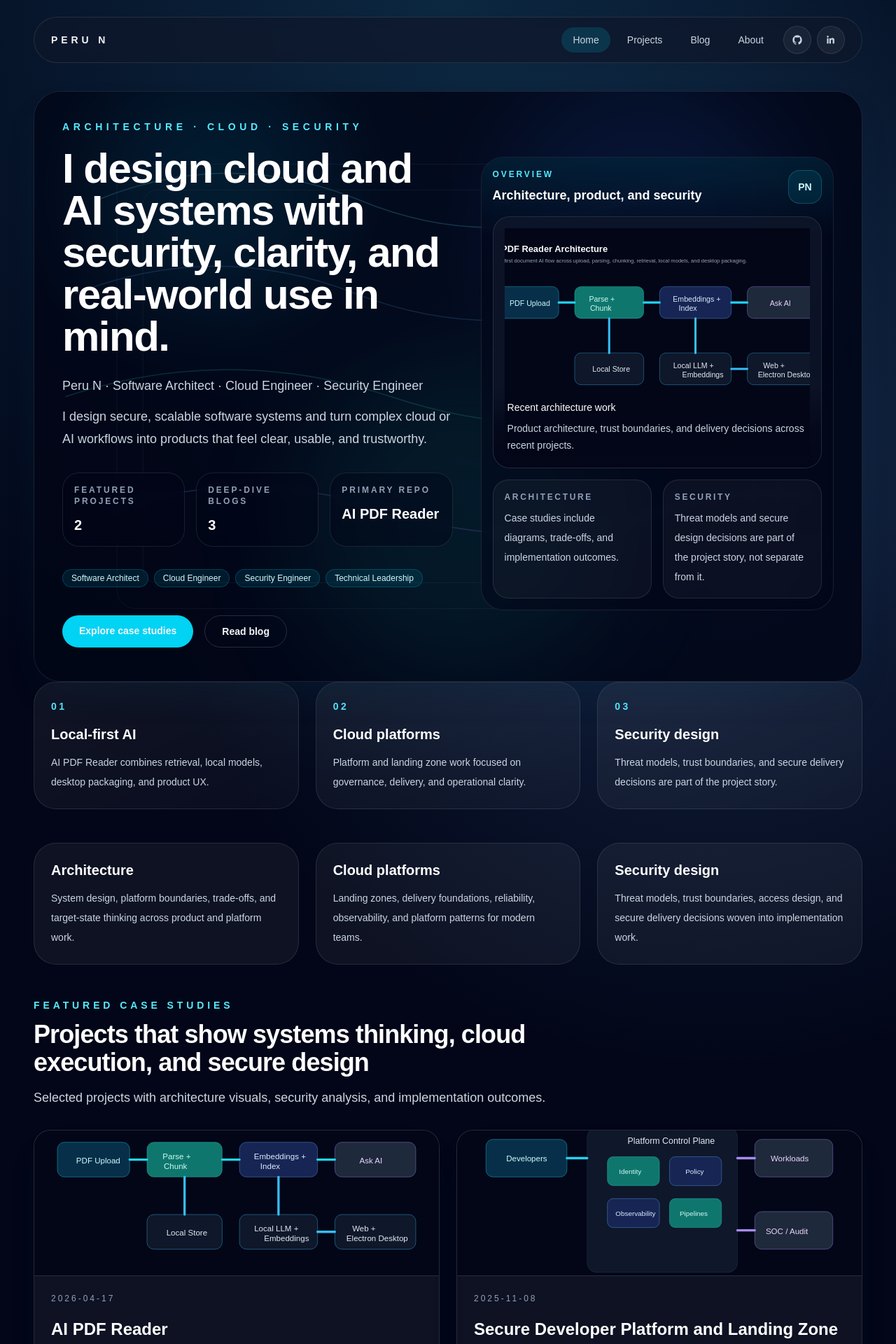
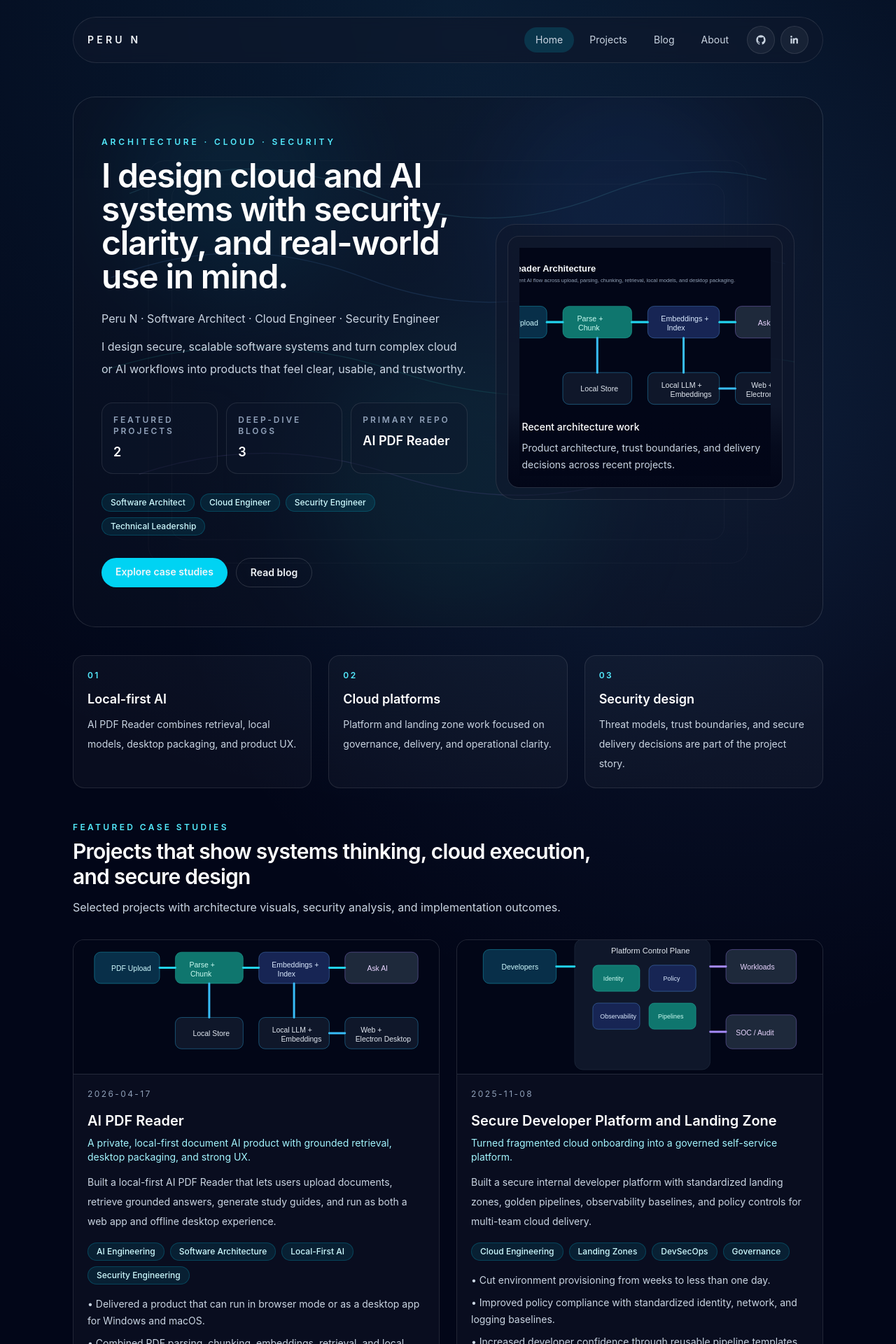
Before and after one commit to perugoal2/portfolio, a Next.js app: page / in a window 1280 px wide. Shown: the top 1920 px of the page at 70% size. Built offline with nearby package versions, Linux system fonts and the light colour scheme.

Commit message:
Update and clean UI

```diff
--- a/src/components/BlogCard.tsx
+++ b/src/components/BlogCard.tsx
@@ -9,8 +9,8 @@ type BlogCardProps = {
 
 export function BlogCard({ post }: BlogCardProps) {
   return (
-    <article className="rounded-3xl border border-white/10 bg-white/5 p-6 transition hover:border-cyan-300/30 hover:bg-white/[0.07]">
-      <div className="flex flex-wrap items-center gap-2 text-xs uppercase tracking-[0.25em] text-slate-400">
+    <article className="rounded-2xl border border-white/10 bg-white/[0.03] p-5 transition hover:border-cyan-300/30 hover:bg-white/[0.05]">
+      <div className="flex flex-wrap items-center gap-2 text-xs uppercase tracking-[0.2em] text-slate-400">
         <span>{post.category}</span>
         <span>•</span>
         <span>{post.date}</span>
@@ -18,8 +18,8 @@ export function BlogCard({ post }: BlogCardProps) {
         <span>{post.readingTime}</span>
       </div>
 
-      <h3 className="mt-4 text-2xl font-semibold text-white">{post.title}</h3>
-      <p className="mt-3 text-sm leading-7 text-slate-300">{post.summary}</p>
+      <h3 className="mt-3 text-xl font-semibold text-white">{post.title}</h3>
+      <p className="mt-2 text-sm leading-7 text-slate-300">{post.summary}</p>
 
       <div className="mt-5 flex flex-wrap gap-2">
         {post.tags.map((tag) => (
--- a/src/components/Layout.tsx
+++ b/src/components/Layout.tsx
@@ -52,16 +52,16 @@ export function Layout({ title, description, children }: LayoutProps) {
       </Head>
 
       <div className="relative min-h-screen overflow-hidden bg-slate-950 text-slate-100">
-        <div className="pointer-events-none absolute inset-0 bg-[radial-gradient(circle_at_top,_rgba(56,189,248,0.18),_transparent_30%),radial-gradient(circle_at_80%_20%,_rgba(96,165,250,0.18),_transparent_25%),radial-gradient(circle_at_bottom,_rgba(14,165,233,0.14),_transparent_35%)]" />
+        <div className="pointer-events-none absolute inset-0 bg-[radial-gradient(circle_at_top,_rgba(56,189,248,0.12),_transparent_34%),radial-gradient(circle_at_80%_20%,_rgba(96,165,250,0.1),_transparent_28%),radial-gradient(circle_at_bottom,_rgba(14,165,233,0.09),_transparent_40%)]" />
 
-        <div className="relative mx-auto flex min-h-screen w-full max-w-7xl flex-col px-6 py-6 sm:px-10 lg:px-12">
-          <header className="sticky top-4 z-20 mb-10 rounded-full border border-white/10 bg-slate-900/75 px-4 py-3 backdrop-blur xl:px-6">
+        <div className="relative mx-auto flex min-h-screen w-full max-w-6xl flex-col px-6 py-6 sm:px-8 lg:px-10">
+          <header className="sticky top-4 z-20 mb-12 rounded-full border border-white/10 bg-slate-900/65 px-4 py-3 backdrop-blur xl:px-5">
             <div className="flex flex-col gap-4 lg:flex-row lg:items-center lg:justify-between">
-              <Link href="/" className="text-sm font-semibold uppercase tracking-[0.35em] text-cyan-300">
+              <Link href="/" className="text-sm font-semibold uppercase tracking-[0.3em] text-cyan-300">
                 Peru N
               </Link>
 
-              <nav className="flex flex-wrap items-center gap-2 text-sm text-slate-300">
+              <nav className="flex flex-wrap items-center gap-1.5 text-sm text-slate-300">
                 {navigation.map((item) => {
                   const isHome = item.href === "/";
                   const isActive = isHome
--- a/src/components/ProjectCard.tsx
+++ b/src/components/ProjectCard.tsx
@@ -10,8 +10,8 @@ type ProjectCardProps = {
 
 export function ProjectCard({ project }: ProjectCardProps) {
   return (
-    <article className="group overflow-hidden rounded-3xl border border-white/10 bg-white/5 shadow-2xl shadow-cyan-950/10 transition hover:-translate-y-1 hover:border-cyan-300/30 hover:bg-white/[0.07]">
-      <div className="relative h-52 overflow-hidden border-b border-white/10 bg-slate-900/60">
+    <article className="group overflow-hidden rounded-2xl border border-white/10 bg-white/[0.03] transition hover:border-cyan-300/30 hover:bg-white/[0.05]">
+      <div className="relative h-48 overflow-hidden border-b border-white/10 bg-slate-900/60">
         <Image
           src={project.architectureImage}
           alt={`${project.title} architecture diagram`}
@@ -20,15 +20,15 @@ export function ProjectCard({ project }: ProjectCardProps) {
         />
       </div>
 
-      <div className="space-y-5 p-6">
-        <div className="flex flex-wrap items-center gap-2 text-xs uppercase tracking-[0.25em] text-slate-400">
+      <div className="space-y-4 p-5">
+        <div className="flex flex-wrap items-center gap-2 text-xs uppercase tracking-[0.2em] text-slate-400">
           <span>{project.date}</span>
         </div>
 
         <div>
-          <h3 className="text-2xl font-semibold text-white">{project.title}</h3>
+          <h3 className="text-xl font-semibold text-white">{project.title}</h3>
           <p className="mt-2 text-sm text-cyan-200">{project.tagline}</p>
-          <p className="mt-4 text-sm leading-7 text-slate-300">{project.summary}</p>
+          <p className="mt-3 text-sm leading-7 text-slate-300">{project.summary}</p>
         </div>
 
         <div className="flex flex-wrap gap-2">
@@ -37,7 +37,7 @@ export function ProjectCard({ project }: ProjectCardProps) {
           ))}
         </div>
 
-        <div className="grid gap-2 text-sm text-slate-300">
+        <div className="grid gap-2 text-sm leading-6 text-slate-300">
           {project.outcomes.slice(0, 3).map((outcome) => (
             <p key={outcome}>• {outcome}</p>
           ))}
--- a/src/components/SectionHeader.tsx
+++ b/src/components/SectionHeader.tsx
@@ -7,9 +7,9 @@ type SectionHeaderProps = {
 export function SectionHeader({ eyebrow, title, description }: SectionHeaderProps) {
   return (
     <div className="max-w-3xl">
-      <p className="mb-3 text-sm font-semibold uppercase tracking-[0.35em] text-cyan-300">{eyebrow}</p>
-      <h2 className="text-3xl font-semibold tracking-tight text-white sm:text-4xl">{title}</h2>
-      <p className="mt-4 text-base leading-7 text-slate-300 sm:text-lg">{description}</p>
+      <p className="mb-2 text-xs font-semibold uppercase tracking-[0.28em] text-cyan-300">{eyebrow}</p>
+      <h2 className="text-2xl font-semibold tracking-tight text-white sm:text-3xl">{title}</h2>
+      <p className="mt-3 text-base leading-7 text-slate-300">{description}</p>
     </div>
   );
 }
--- a/src/pages/index.tsx
+++ b/src/pages/index.tsx
@@ -16,21 +16,6 @@ const positioning = [
     "Cloud Engineer",
     "Security Engineer",
     "Technical Leadership",
-];
-
-const strengths = [
-    {
-        title: "Architecture",
-        text: "System design, platform boundaries, trade-offs, and target-state thinking across product and platform work.",
-    },
-    {
-        title: "Cloud platforms",
-        text: "Landing zones, delivery foundations, reliability, observability, and platform patterns for modern teams.",
-    },
-    {
-        title: "Security design",
-        text: "Threat models, trust boundaries, access design, and secure delivery decisions woven into implementation work.",
-    },
 ];
 
 type HomePageProps = {
@@ -59,110 +44,75 @@ export default function Home({ featuredProjects, featuredPosts }: HomePageProps)
             title="Architecture, Cloud, and Security"
             description="Software architecture, cloud engineering, and security engineering work."
         >
-            <section className="relative overflow-hidden rounded-[2.4rem] border border-white/10 bg-slate-950/70 pb-12 pt-10 shadow-2xl shadow-cyan-950/20">
-                <div className="pointer-events-none absolute inset-0 opacity-50">
+            <section className="relative overflow-hidden rounded-[2rem] border border-white/10 bg-white/[0.03] py-12 sm:py-14">
+                <div className="pointer-events-none absolute inset-0 opacity-35">
                     <Image src="/visuals/hero-mesh.svg" alt="" fill priority className="object-cover" />
                 </div>
-                <div className="relative grid gap-10 px-6 sm:px-8 lg:grid-cols-[1.05fr_0.95fr] lg:px-10 lg:items-center">
+                <div className="relative grid gap-10 px-6 sm:px-8 lg:grid-cols-[1.1fr_0.9fr] lg:px-10 lg:items-center">
                     <div>
-                        <p className="text-sm font-semibold uppercase tracking-[0.4em] text-cyan-300">Architecture · Cloud · Security</p>
-                        <h1 className="mt-5 max-w-4xl text-5xl font-semibold tracking-tight text-white sm:text-6xl">
+                        <p className="text-xs font-semibold uppercase tracking-[0.32em] text-cyan-300">Architecture · Cloud · Security</p>
+                        <h1 className="mt-4 max-w-4xl text-4xl font-semibold tracking-tight text-white sm:text-5xl">
                             I design cloud and AI systems with security, clarity, and real-world use in mind.
                         </h1>
-                        <p className="mt-6 max-w-3xl text-lg leading-8 text-slate-300">
+                        <p className="mt-5 max-w-3xl text-base leading-8 text-slate-300">
                             {siteProfile.name} · {siteProfile.headline}
                         </p>
-                        <p className="mt-3 max-w-3xl text-base leading-8 text-slate-300 sm:text-lg">
+                        <p className="mt-2 max-w-3xl text-base leading-8 text-slate-300">
                             {siteProfile.summary}
                         </p>
 
-                        <div className="mt-8 grid gap-4 sm:grid-cols-3">
+                        <div className="mt-8 grid gap-3 sm:grid-cols-3">
                             {valueSignals.map((signal) => (
-                                <div key={signal.label} className="rounded-[1.5rem] border border-white/10 bg-slate-950/45 p-4 backdrop-blur">
+                                <div key={signal.label} className="rounded-2xl border border-white/10 bg-slate-900/45 p-4">
                                     <p className="text-xs font-semibold uppercase tracking-[0.24em] text-slate-400">{signal.label}</p>
-                                    <p className="mt-3 text-xl font-semibold text-white">{signal.value}</p>
+                                    <p className="mt-2 text-lg font-semibold text-white">{signal.value}</p>
                                 </div>
                             ))}
                         </div>
 
-                        <div className="mt-8 flex flex-wrap gap-2">
+                        <div className="mt-7 flex flex-wrap gap-2">
                             {positioning.map((item) => (
                                 <Pill key={item}>{item}</Pill>
                             ))}
                         </div>
 
-                        <div className="mt-10 flex flex-wrap gap-4">
+                        <div className="mt-8 flex flex-wrap gap-3">
                             <Link
                                 href="/projects"
-                                className="rounded-full bg-cyan-400 px-6 py-3 text-sm font-semibold text-slate-950 transition hover:bg-cyan-300"
+                                className="rounded-full bg-cyan-400 px-5 py-2.5 text-sm font-semibold text-slate-950 transition hover:bg-cyan-300"
                             >
                                 Explore case studies
                             </Link>
                             <Link
                                 href="/blog"
-                                className="rounded-full border border-white/15 px-6 py-3 text-sm font-semibold text-slate-100 transition hover:border-cyan-300/30 hover:bg-white/5"
+                                className="rounded-full border border-white/15 px-5 py-2.5 text-sm font-semibold text-slate-100 transition hover:border-cyan-300/30 hover:bg-white/5"
                             >
                                 Read blog
                             </Link>
                         </div>
                     </div>
 
-                    <div className="relative overflow-hidden rounded-[2rem] border border-white/10 bg-slate-950/55 p-4 backdrop-blur">
-                        <div className="absolute inset-x-0 top-0 h-28 bg-gradient-to-b from-cyan-400/10 to-transparent" />
-                        <div className="relative">
-                            <div className="mb-4 flex items-center justify-between">
-                                <div>
-                                    <p className="text-xs font-semibold uppercase tracking-[0.24em] text-cyan-300">Overview</p>
-                                        <p className="mt-2 text-lg font-semibold text-white">Architecture, product, and security</p>
-                                </div>
-                                <div className="flex h-12 w-12 items-center justify-center rounded-2xl border border-cyan-300/20 bg-cyan-400/10 text-sm font-semibold text-cyan-100">
-                                    PN
-                                </div>
-                            </div>
-
-                            <div className="relative h-[360px] overflow-hidden rounded-[1.5rem] border border-white/10 bg-slate-900/80">
-                                <Image src="/diagrams/ai-pdf-reader-architecture.svg" alt="AI PDF Reader architecture" fill className="object-cover p-4" />
-                                <div className="absolute inset-x-0 bottom-0 bg-gradient-to-t from-slate-950 via-slate-950/75 to-transparent p-5">
-                                    <p className="text-sm font-medium text-white">Recent architecture work</p>
-                                    <p className="mt-2 max-w-md text-sm leading-6 text-slate-300">
-                                        Product architecture, trust boundaries, and delivery decisions across recent projects.
-                                    </p>
-                                </div>
-                            </div>
-
-                            <div className="mt-4 grid gap-4 sm:grid-cols-2">
-                                <div className="rounded-[1.4rem] border border-white/10 bg-white/[0.04] p-4">
-                                    <p className="text-xs font-semibold uppercase tracking-[0.22em] text-slate-400">Architecture</p>
-                                    <p className="mt-2 text-sm leading-7 text-slate-300">Case studies include diagrams, trade-offs, and implementation outcomes.</p>
-                                </div>
-                                <div className="rounded-[1.4rem] border border-white/10 bg-white/[0.04] p-4">
-                                    <p className="text-xs font-semibold uppercase tracking-[0.22em] text-slate-400">Security</p>
-                                    <p className="mt-2 text-sm leading-7 text-slate-300">Threat models and secure design decisions are part of the project story, not separate from it.</p>
-                                </div>
+                    <div className="relative overflow-hidden rounded-[1.75rem] border border-white/10 bg-slate-900/55 p-4">
+                        <div className="relative h-[360px] overflow-hidden rounded-2xl border border-white/10 bg-slate-900/80">
+                            <Image src="/diagrams/ai-pdf-reader-architecture.svg" alt="AI PDF Reader architecture" fill className="object-cover p-4" />
+                            <div className="absolute inset-x-0 bottom-0 bg-gradient-to-t from-slate-950 via-slate-950/70 to-transparent p-5">
+                                <p className="text-sm font-medium text-white">Recent architecture work</p>
+                                <p className="mt-2 text-sm leading-6 text-slate-300">
+                                    Product architecture, trust boundaries, and delivery decisions across recent projects.
+                                </p>
                             </div>
                         </div>
                     </div>
                 </div>
             </section>
 
-            <section className="pb-12">
+            <section className="pb-12 pt-10">
                 <div className="grid gap-6 xl:grid-cols-3">
                     {homeHighlights.map((item) => (
-                        <article key={item.value} className="rounded-[2rem] border border-white/10 bg-gradient-to-br from-white/[0.06] to-white/[0.03] p-6">
-                            <p className="text-sm font-semibold uppercase tracking-[0.25em] text-cyan-300">{item.value}</p>
-                            <h2 className="mt-4 text-xl font-semibold text-white">{item.label}</h2>
-                            <p className="mt-3 text-sm leading-7 text-slate-300">{item.detail}</p>
-                        </article>
-                    ))}
-                </div>
-            </section>
-
-            <section className="pb-12">
-                <div className="grid gap-6 md:grid-cols-3">
-                    {strengths.map((item) => (
-                        <article key={item.title} className="rounded-[2rem] border border-white/10 bg-white/5 p-6">
-                            <h2 className="text-xl font-semibold text-white">{item.title}</h2>
-                            <p className="mt-3 text-sm leading-7 text-slate-300">{item.text}</p>
+                        <article key={item.value} className="rounded-2xl border border-white/10 bg-white/[0.03] p-5">
+                            <p className="text-xs font-semibold uppercase tracking-[0.2em] text-cyan-300">{item.value}</p>
+                            <h2 className="mt-3 text-lg font-semibold text-white">{item.label}</h2>
+                            <p className="mt-2 text-sm leading-7 text-slate-300">{item.detail}</p>
                         </article>
                     ))}
                 </div>
@@ -196,25 +146,25 @@ export default function Home({ featuredProjects, featuredPosts }: HomePageProps)
                 </div>
             </section>
 
-            <section className="rounded-[2rem] border border-white/10 bg-gradient-to-r from-cyan-400/10 via-slate-900/80 to-blue-400/10 p-8 pb-10">
+            <section className="rounded-2xl border border-white/10 bg-white/[0.03] p-7">
                 <SectionHeader
                     eyebrow="Elsewhere"
                     title="Links"
                     description="GitHub, LinkedIn, email, and project links."
                 />
 
-                <div className="mt-8 flex flex-wrap gap-4">
+                <div className="mt-7 flex flex-wrap gap-3">
                     <a
                         href={siteProfile.githubUrl}
                         target="_blank"
                         rel="noreferrer"
-                        className="rounded-full border border-white/15 px-6 py-3 text-sm font-semibold text-slate-100 transition hover:border-cyan-300/30 hover:bg-white/5"
+                        className="rounded-full border border-white/15 px-5 py-2.5 text-sm font-semibold text-slate-100 transition hover:border-cyan-300/30 hover:bg-white/5"
                     >
                         GitHub
                     </a>
                     <a
                         href={siteProfile.emailUrl}
-                        className="rounded-full border border-white/15 px-6 py-3 text-sm font-semibold text-slate-100 transition hover:border-cyan-300/30 hover:bg-white/5"
+                        className="rounded-full border border-white/15 px-5 py-2.5 text-sm font-semibold text-slate-100 transition hover:border-cyan-300/30 hover:bg-white/5"
                     >
                         Email
                     </a>
@@ -222,7 +172,7 @@ export default function Home({ featuredProjects, featuredPosts }: HomePageProps)
                         href={siteProfile.linkedinUrl}
                         target="_blank"
                         rel="noreferrer"
-                        className="rounded-full border border-white/15 px-6 py-3 text-sm font-semibold text-slate-100 transition hover:border-cyan-300/30 hover:bg-white/5"
+                        className="rounded-full border border-white/15 px-5 py-2.5 text-sm font-semibold text-slate-100 transition hover:border-cyan-300/30 hover:bg-white/5"
                     >
                         LinkedIn
                     </a>
@@ -230,13 +180,13 @@ export default function Home({ featuredProjects, featuredPosts }: HomePageProps)
                         href={siteProfile.featuredRepoUrl}
                         target="_blank"
                         rel="noreferrer"
-                        className="rounded-full bg-cyan-400 px-6 py-3 text-sm font-semibold text-slate-950 transition hover:bg-cyan-300"
+                        className="rounded-full bg-cyan-400 px-5 py-2.5 text-sm font-semibold text-slate-950 transition hover:bg-cyan-300"
                     >
                         AI PDF Reader
                     </a>
                     <Link
                         href="/projects"
-                        className="rounded-full border border-white/15 px-6 py-3 text-sm font-semibold text-slate-100 transition hover:border-cyan-300/30 hover:bg-white/5"
+                        className="rounded-full border border-white/15 px-5 py-2.5 text-sm font-semibold text-slate-100 transition hover:border-cyan-300/30 hover:bg-white/5"
                     >
                         Browse all projects
                     </Link>
--- a/src/styles/globals.css
+++ b/src/styles/globals.css
@@ -30,7 +30,9 @@ html {
 body {
   background: var(--background);
   color: var(--foreground);
-  font-family: Arial, Helvetica, sans-serif;
+  font-family: Inter, ui-sans-serif, system-ui, -apple-system, Segoe UI, Roboto, Helvetica, Arial, sans-serif;
+  -webkit-font-smoothing: antialiased;
+  -moz-osx-font-smoothing: grayscale;
   margin: 0;
   min-height: 100vh;
 }
```
